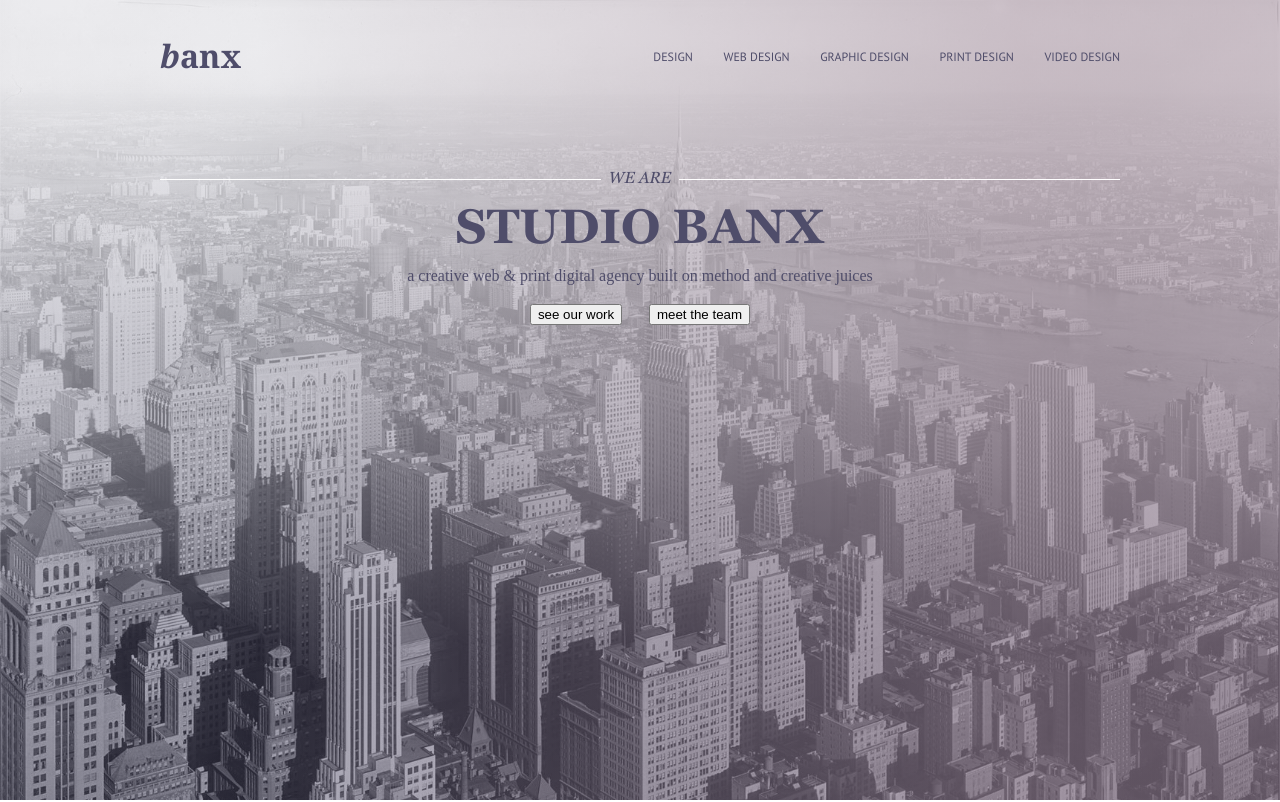
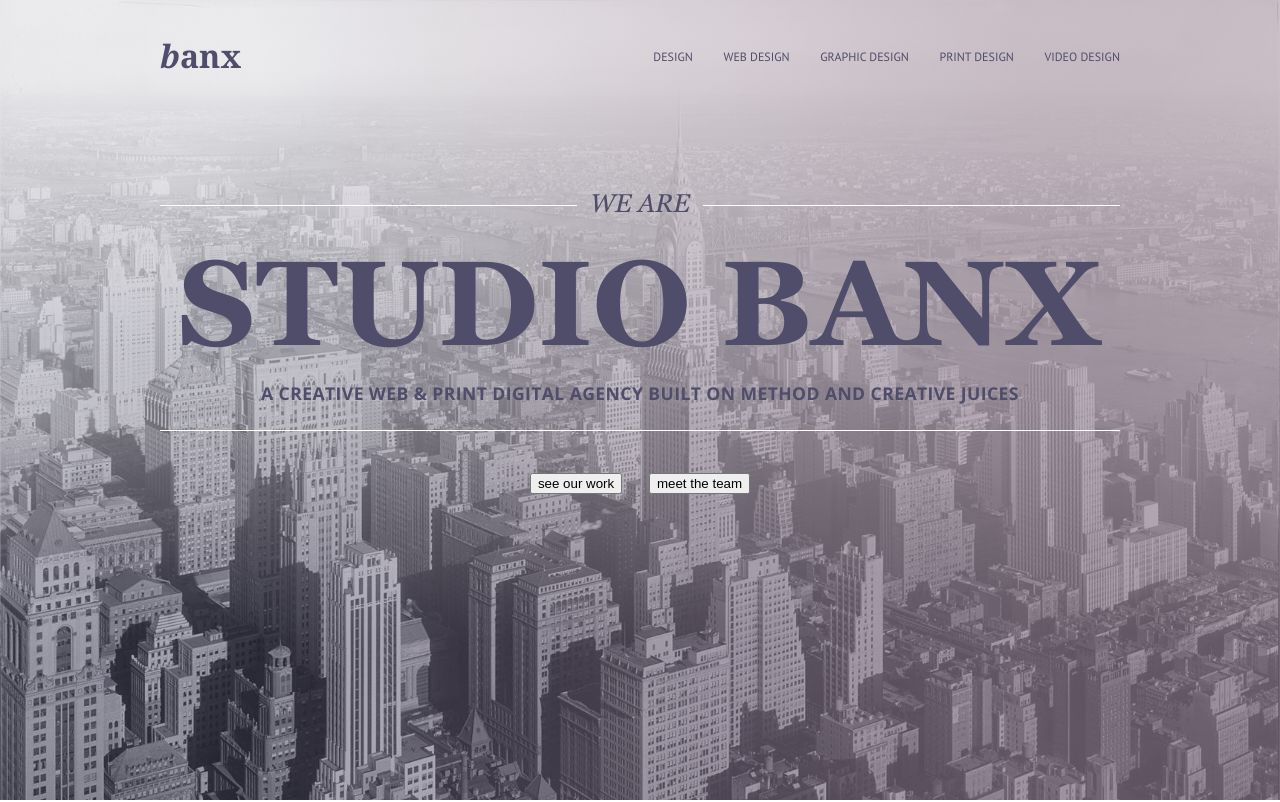
Before and after one commit to timtangonan/hsf-test, a Gatsby site: page / in a window 1280 px wide. Shown: the top 802 px of the page. Built offline with nearby package versions, Linux system fonts and the light colour scheme; Gatsby itself is replaced by a stand-in of ours.

Commit message:
updated hero elements

```diff
--- a/src/components/ctabuttons.js
+++ b/src/components/ctabuttons.js
@@ -2,10 +2,13 @@ import React from "react"
 
 const CTAButtons = () => {
     return (
-        <div style={{display: 'flex', justifyContent: 'center'}}>
-            <button style={{margin: '.2em 1em'}}>see our work</button>
-            <button style={{margin: '.2em 1em'}}>meet the team</button>
+        <div>
+            <div style={{display: 'flex', justifyContent: 'center'}}>
+                <button style={{margin: '.2em 1em'}}>see our work</button>
+                <button style={{margin: '.2em 1em'}}>meet the team</button>
+            </div>
         </div>
+
     )
 }
 
--- a/src/components/hero.js
+++ b/src/components/hero.js
@@ -9,12 +9,14 @@ const Hero = () => {
         <section>
             <div className="container">
                 <div className="hero">
-                    <div>
+                    <div className="hero-border">
                         <p className="hero-intro">we are</p>
                         <h1 className="hero-brand">studio banx</h1>
-                        <p>a creative web & print digital agency built on method and creative juices</p>
+                        <p className="hero-text">a creative web & print digital agency built on method and creative juices</p>
                     </div>
-                    <CTAButtons />
+                    <div className="hero-btn">
+                        <CTAButtons />
+                    </div>
                 </div>
             </div>
         </section>
--- a/src/components/navbar.js
+++ b/src/components/navbar.js
@@ -8,11 +8,11 @@ const Navbar = () => {
             <navbar className="navbar">
                 <h1 className="company-logo"><span>b</span>anx</h1>
                 <ul className="nav-menu">
-                    <li className="nav-item">design</li>
-                    <li className="nav-item">web design</li>
-                    <li className="nav-item">graphic design</li>
-                    <li className="nav-item">print design</li>
-                    <li className="nav-item">video design</li>
+                    <li className="nav-item"><a href="#">design</a></li>
+                    <li className="nav-item"><a href="#">web design</a></li>
+                    <li className="nav-item"><a href="#">graphic design</a></li>
+                    <li className="nav-item"><a href="#">print design</a></li>
+                    <li className="nav-item"><a href="#">video design</a></li>
                 </ul>
             </navbar>
         </div>
--- a/src/styles/hero.css
+++ b/src/styles/hero.css
@@ -2,11 +2,16 @@
     text-align: center;
     color: #4F4D6A;
     width: 100%;
-    margin-top: 6em;
+    margin-top: 7.3em;
+}
+
+.hero-border {
+    border-bottom: 1px solid #fff;
 }
 
 .hero-intro {
     font-family: 'GeorgiaItalic', Georgia, 'Times New Roman', Times, serif;
+    font-size: 1.6rem;
     text-transform: uppercase;
     overflow: hidden;
     text-align: center;
@@ -35,5 +40,30 @@
 .hero-brand {
     font-family: 'GeorgiaBold', Georgia, 'Times New Roman', Times, serif;
     text-transform: uppercase;
-    font-size: 3rem;
+    font-size: 4rem;
 }
+
+.hero-text {
+    font-family: 'OpenSansBold', sans-serif;
+    text-transform: uppercase;
+    font-size: .8rem;
+    letter-spacing: .015rem;
+    padding-bottom: 0.4em;
+}
+
+.hero-btn {
+    margin: 2.5em auto;
+}
+
+@media (min-width: 720px) {
+    .hero-brand {
+        font-size: 7.5rem;
+        letter-spacing: .01rem;
+        white-space: nowrap;
+    }
+
+    .hero-text {
+        font-size: 1.1rem;
+        letter-spacing: .025rem;
+    }
+}
--- a/src/styles/navbar.css
+++ b/src/styles/navbar.css
@@ -27,6 +27,12 @@
     font-size: .6rem;
     text-align: center;
     text-transform: uppercase;
+    text-decoration: none;
+}
+
+.nav-item a {
+    text-decoration: none;
+    color: inherit;
 }
 
 .nav-item + .nav-item {
```
